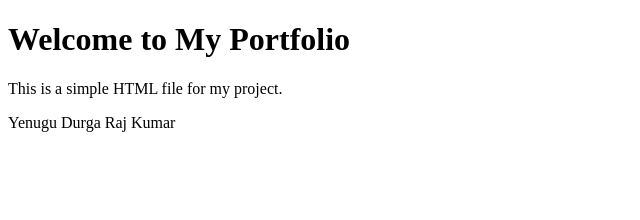
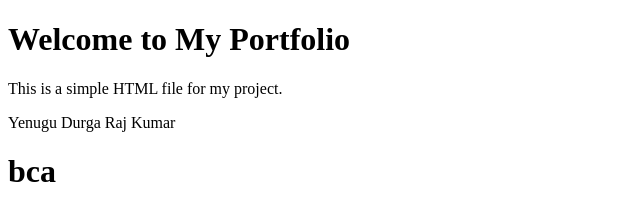
Before and after one commit to rajkumar21b/portfolio, a plain HTML site: page index.html in a window 1280 px wide. Shown: the full height of the page, 0-640 px from the left. Drawn offline with Linux system fonts and the light colour scheme.

Commit message:
user grou add

```diff
--- a/index.html
+++ b/index.html
@@ -9,5 +9,6 @@
     <h1>Welcome to My Portfolio</h1>
     <p>This is a simple HTML file for my project.</p>
     <p>Yenugu Durga Raj Kumar</p>
+    <h1>bca</h1>
 </body>
 </html>
```
